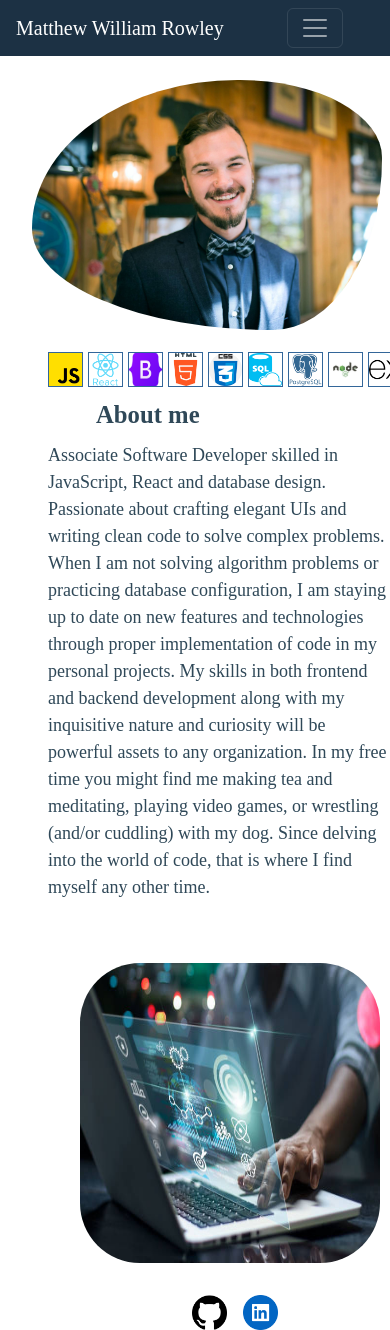
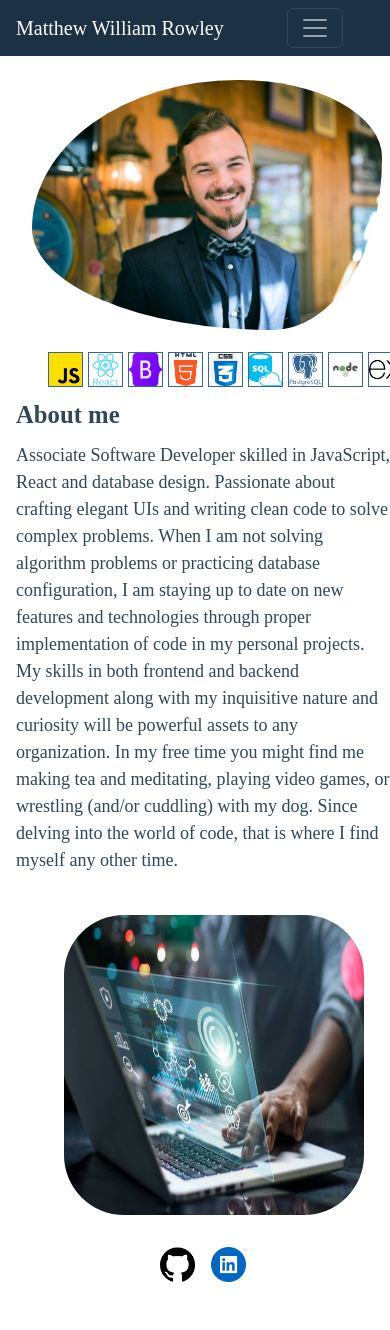
Before and after one commit to mattrowley10/Portfolio, a React (Vite) app: page / in a window 390 px wide. Shown: the top 1330 px of the page. After the commit the page ends 1282 px from the top, so only its background shows below. Built offline with nearby package versions, Linux system fonts and the light colour scheme.

Commit message:
need to fix media queries asap

```diff
--- a/src/App.css
+++ b/src/App.css
@@ -7,6 +7,7 @@
 }
 .app, html{
   min-height: 100vh;
+
 }
 .navbar-header{
   font-family: 'Slabo';
@@ -135,7 +136,7 @@ width: 100%;
 .project-img{
   position: relative;
   height: 500px;
-  width: 600px;
+  width: 500px;
   margin-top: 5rem;
   margin-bottom: 5rem;
   border: 1px solid #336699;
@@ -149,6 +150,15 @@ width: 100%;
  margin: auto;
  text-align: center;
 
+}
+@media (min-width: 1600px){
+ .about-section{
+  position: relative;
+  top: 12rem;
+ }
+ .about-header{
+  top: 30rem;
+ }
 }
 @media (max-width:768px){
   .icon-list{
@@ -173,13 +183,18 @@ width: 100%;
     position: relative;
     top: 48rem;
   }
+  .project-img{
+    height: 400px;
+    width: 400px;
+  }
 }
 @media (max-width: 425px){
   .about-section{
     flex-direction: column;
     flex-wrap: wrap;
-    margin-left: 2rem;
+    margin-left: 0rem;
     position: relative;
+    margin-right: 0;
     top: 8rem;
   }
   .about-body{
@@ -189,7 +204,7 @@ width: 100%;
   }
   .about-header{
     top: 25rem;
-    left: 0rem;
+    left: -5rem;
   }
   .homeimg{
     left: 2rem;
@@ -206,21 +221,27 @@ width: 100%;
   }
   .aboutimg{
     position: relative;
-    top: 18rem;
-    left: 3rem;
+    top: 15rem;
+    left: 4rem;
+    transform: translateX(50px);
   }
   .contact-div{
     position: relative;
-    top: 28rem;
-    left: 2rem;
+    top: 25rem;
+    left: 0rem;
+  }
+  .project-img{
+    height: 300px;
+    width: 300px;
   }
 }
 @media (max-width: 375px){
   .about-section{
     flex-direction: column;
     flex-wrap: wrap;
-    margin-left: 4rem;
+    margin-left: 0rem;
     position: relative;
+    margin-right: 0;
     top: 8rem;
   }
   .about-body{
@@ -230,7 +251,7 @@ width: 100%;
   }
   .about-header{
     top: 25rem;
-    left: 0rem;
+    left: -5rem;
   }
   .homeimg{
     left: 1rem;
@@ -238,7 +259,7 @@ width: 100%;
     width: 350px;
   }
   .icon-list{
-    left: 0rem;
+    left: -1rem;
     top: 22rem;
   }
   .icons{
@@ -249,11 +270,16 @@ width: 100%;
     position: relative;
     top: 22rem;
     left: 1rem;
+    transform: translateX(20px);
   }
   .contact-div{
     position: relative;
     top: 31rem;
     left: 2rem;
+  }
+  .project-img{
+    height: 250px;
+    width: 250px;
   }
 }
 @media (max-width: 320px){
@@ -293,10 +319,16 @@ width: 100%;
   .aboutimg{
     position: relative;
     top: 22rem;
+    transform: translateX(10px);
   }
+
   .contact-div{
     position: relative;
     top: 30.5rem;
     left: 3rem;
   }
+  .project-img{
+    height: 200px;
+    width: 200px;
+  }
 }
```
